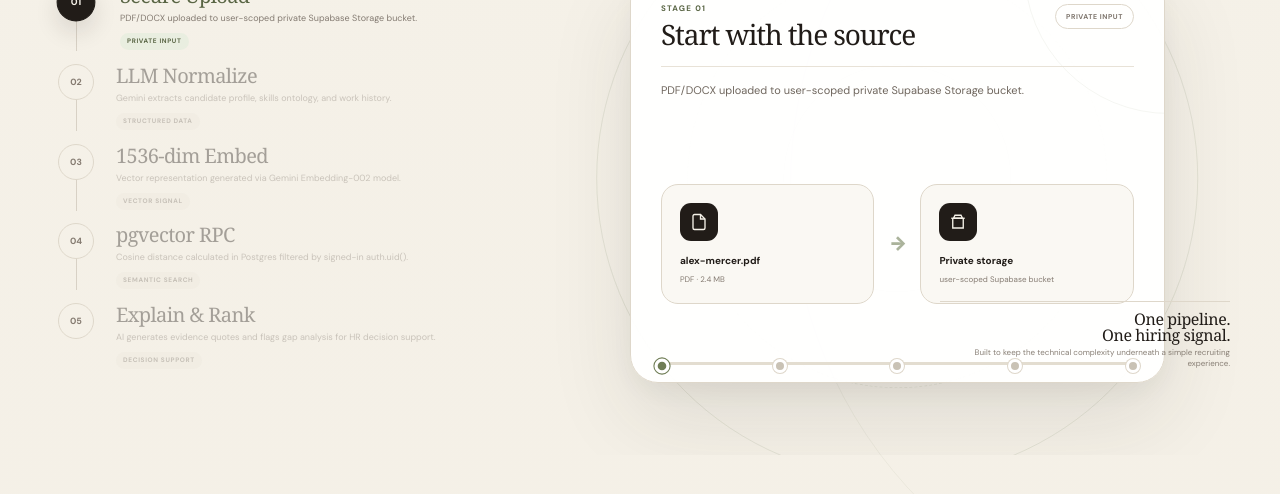
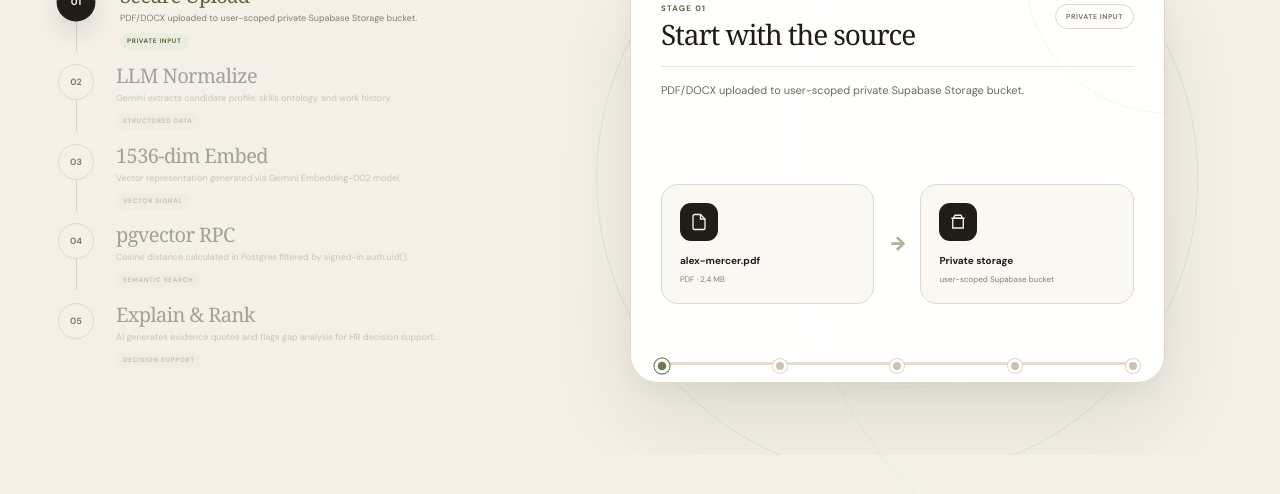
Before and after one commit to Sambit1110/HireLabs-Platform, a Next.js app: page / in a window 1280 px wide. Shown: the part 6675-7169 px from the top of the page. Built offline with nearby package versions, Linux system fonts and the light colour scheme.

Commit message:
overlapping texts fixed

```diff
--- a/components/landing/ArchitectureFlow.jsx
+++ b/components/landing/ArchitectureFlow.jsx
@@ -3502,19 +3502,7 @@ export function ArchitectureFlow() {
                   FINAL NOTE
                  ============================================= */}
 
-              <div className="hl-final-note">
-
-                <strong>
-                  One pipeline.
-                  <br />
-                  One hiring signal.
-                </strong>
-
-
-                Built to keep the technical complexity
-                underneath a simple recruiting experience.
-
-              </div>
+
 
             </div>
 
```
